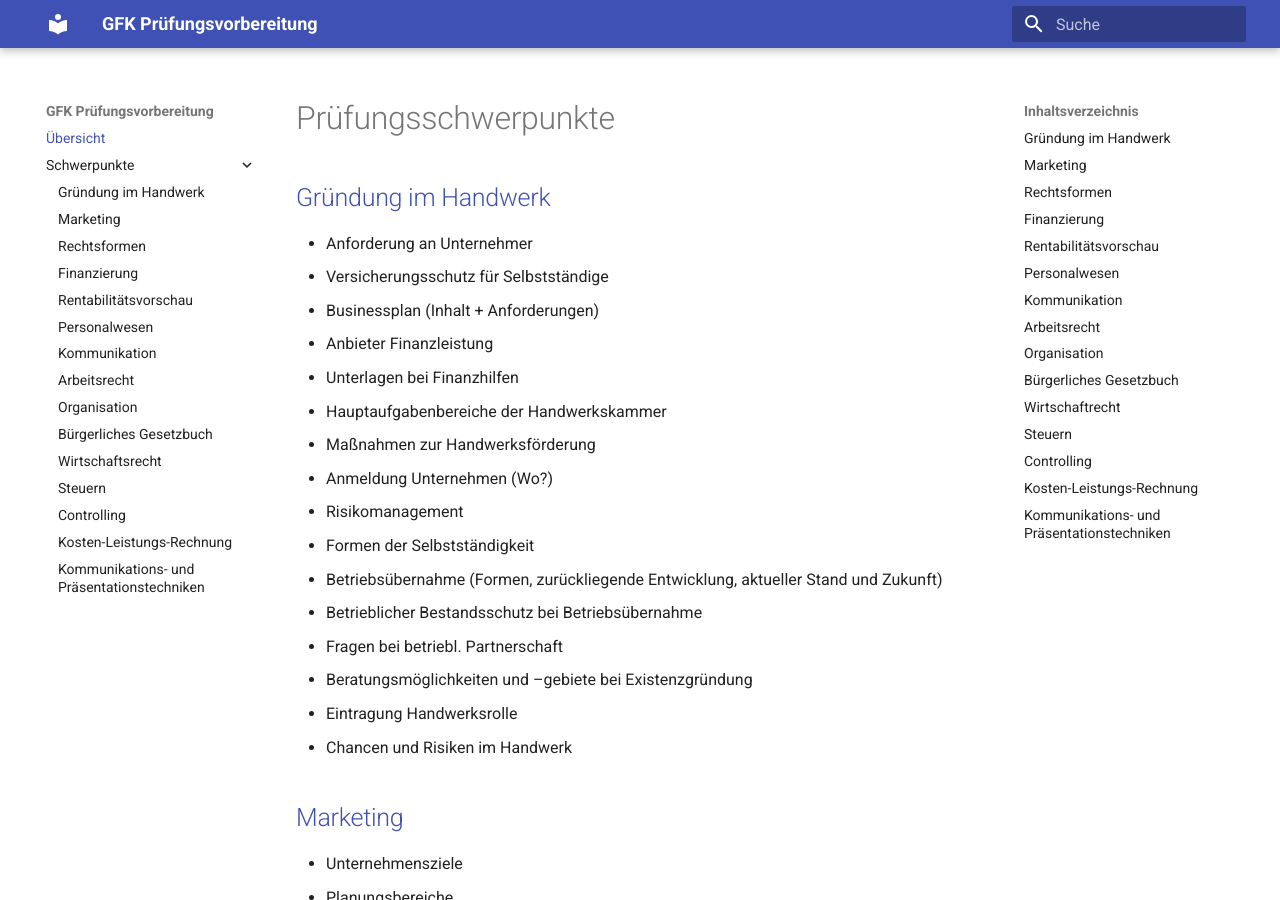
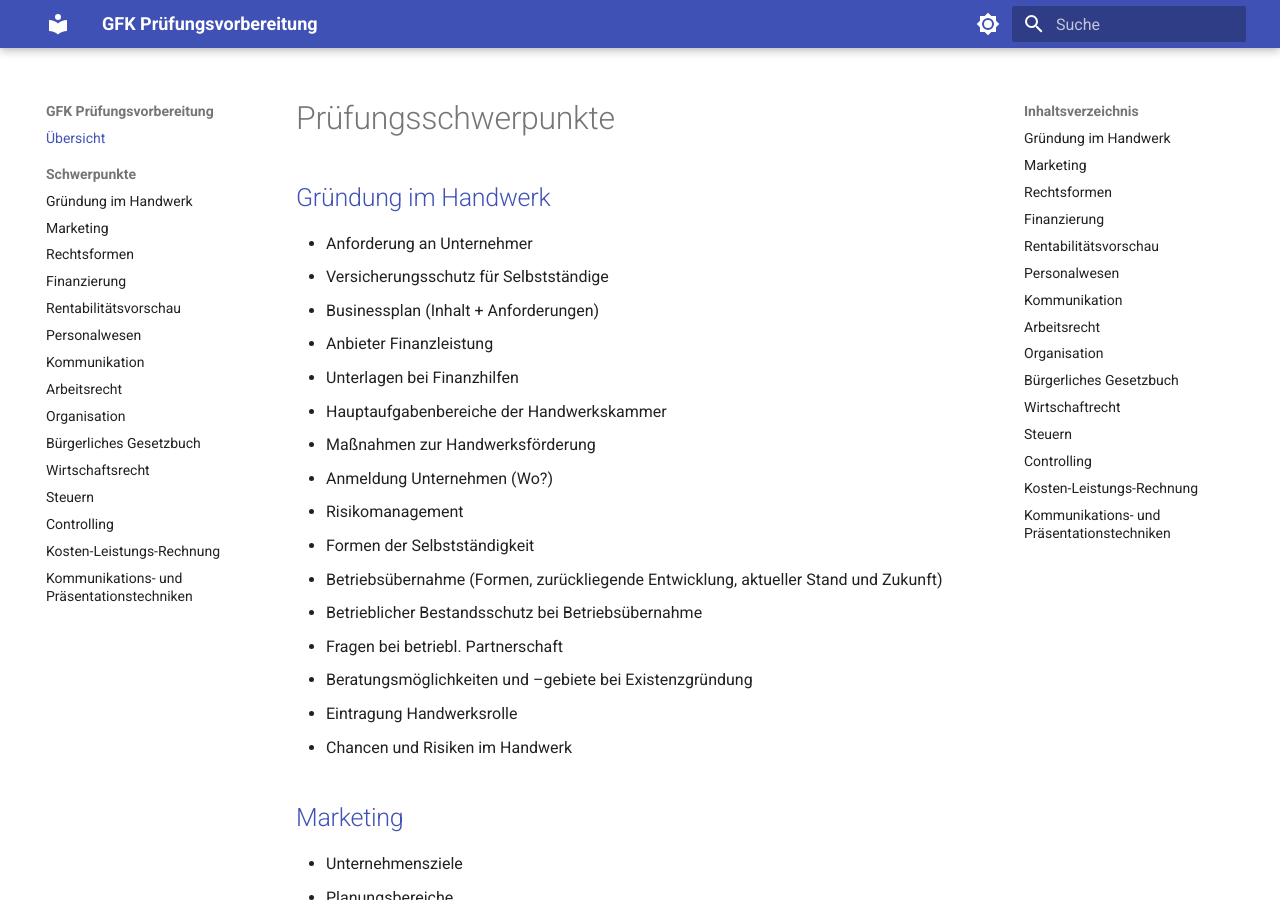
Before and after one commit to BoBoBaSs84/BB84.GFK, an MkDocs documentation site: the page built from docs/Prüfungsschwerpunkte.md, in a window 1280 px wide and 900 px high. Built offline with MkDocs 1.6.1 and Material for MkDocs 9.7.7, drawn with Linux system fonts in a browser that asks for light colours.

```diff
--- a/mkdocs.yml
+++ b/mkdocs.yml
@@ -1,31 +1,50 @@
 site_name: GFK Prüfungsvorbereitung
+site_url: https://bobobass84.github.io/BB84.GFK/
 docs_dir: docs
 
 nav:
   - Übersicht: Prüfungsschwerpunkte.md
   - Schwerpunkte:
-    - Gründung im Handwerk: Schwerpunkte/Gründung im Handwerk.md
-    - Marketing: Schwerpunkte/Marketing.md
-    - Rechtsformen: Schwerpunkte/Rechtsformen.md
-    - Finanzierung: Schwerpunkte/Finanzierung.md
-    - Rentabilitätsvorschau: Schwerpunkte/Rentabilitätsvorschau.md
-    - Personalwesen: Schwerpunkte/Personalwesen.md
-    - Kommunikation: Schwerpunkte/Kommunikation.md
-    - Arbeitsrecht: Schwerpunkte/Arbeitsrecht.md
-    - Organisation: Schwerpunkte/Organisation.md
-    - Bürgerliches Gesetzbuch: Schwerpunkte/Bürgerliches Gesetzbuch.md
-    - Wirtschaftsrecht: Schwerpunkte/Wirtschaftsrecht.md
-    - Steuern: Schwerpunkte/Steuern.md
-    - Controlling: Schwerpunkte/Controlling.md
-    - Kosten-Leistungs-Rechnung: Schwerpunkte/Kosten-Leistungs-Rechnung.md
-    - Kommunikations- und Präsentationstechniken: Schwerpunkte/Kommunikations- und Präsentationstechniken.md
+      - Gründung im Handwerk: Schwerpunkte/Gründung im Handwerk.md
+      - Marketing: Schwerpunkte/Marketing.md
+      - Rechtsformen: Schwerpunkte/Rechtsformen.md
+      - Finanzierung: Schwerpunkte/Finanzierung.md
+      - Rentabilitätsvorschau: Schwerpunkte/Rentabilitätsvorschau.md
+      - Personalwesen: Schwerpunkte/Personalwesen.md
+      - Kommunikation: Schwerpunkte/Kommunikation.md
+      - Arbeitsrecht: Schwerpunkte/Arbeitsrecht.md
+      - Organisation: Schwerpunkte/Organisation.md
+      - Bürgerliches Gesetzbuch: Schwerpunkte/Bürgerliches Gesetzbuch.md
+      - Wirtschaftsrecht: Schwerpunkte/Wirtschaftsrecht.md
+      - Steuern: Schwerpunkte/Steuern.md
+      - Controlling: Schwerpunkte/Controlling.md
+      - Kosten-Leistungs-Rechnung: Schwerpunkte/Kosten-Leistungs-Rechnung.md
+      - Kommunikations- und Präsentationstechniken: Schwerpunkte/Kommunikations- und Präsentationstechniken.md
 
 theme:
   name: material
   language: de
+  palette:
+    - scheme: default
+      primary: indigo
+      accent: indigo
+      toggle:
+        icon: material/brightness-7
+        name: Dunkelmodus
+    - scheme: slate
+      primary: indigo
+      accent: indigo
+      toggle:
+        icon: material/brightness-4
+        name: Hellmodus
   features:
     - navigation.expand
+    - navigation.top
+    - navigation.sections
     - search.highlight
+    - search.suggest
+    - content.code.copy
+    - toc.follow
 
 plugins:
   - search:
```
